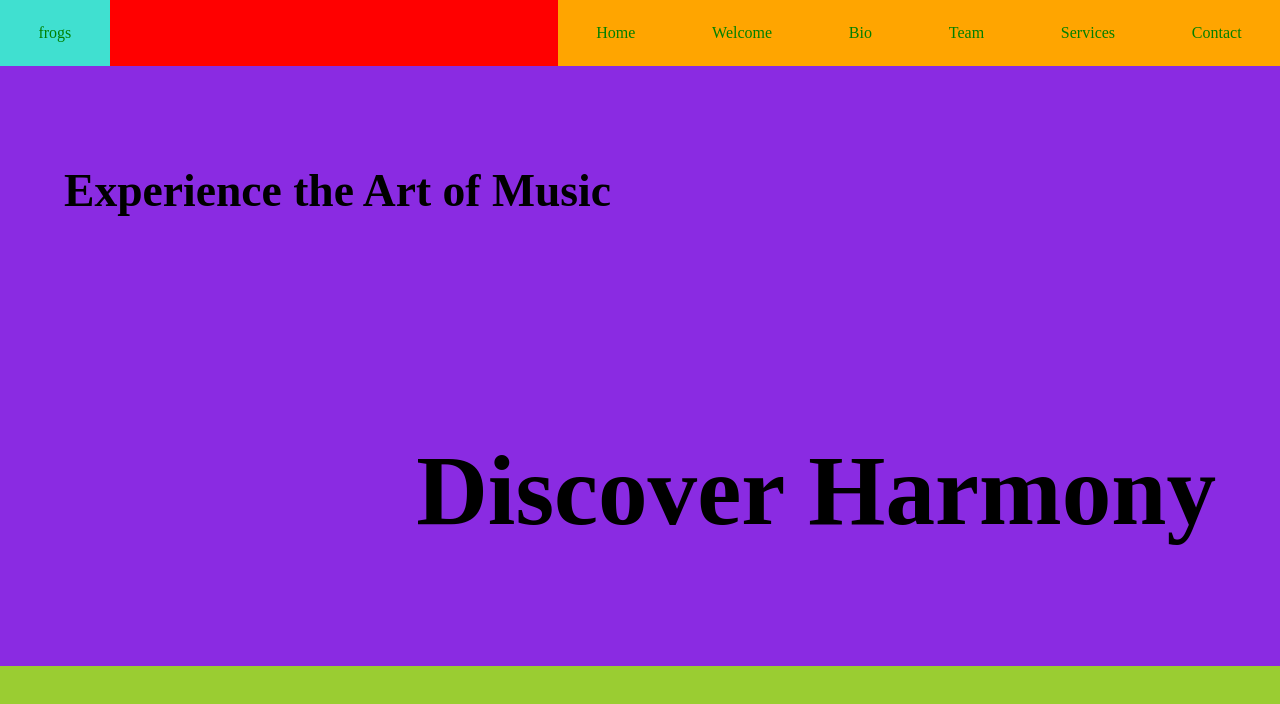
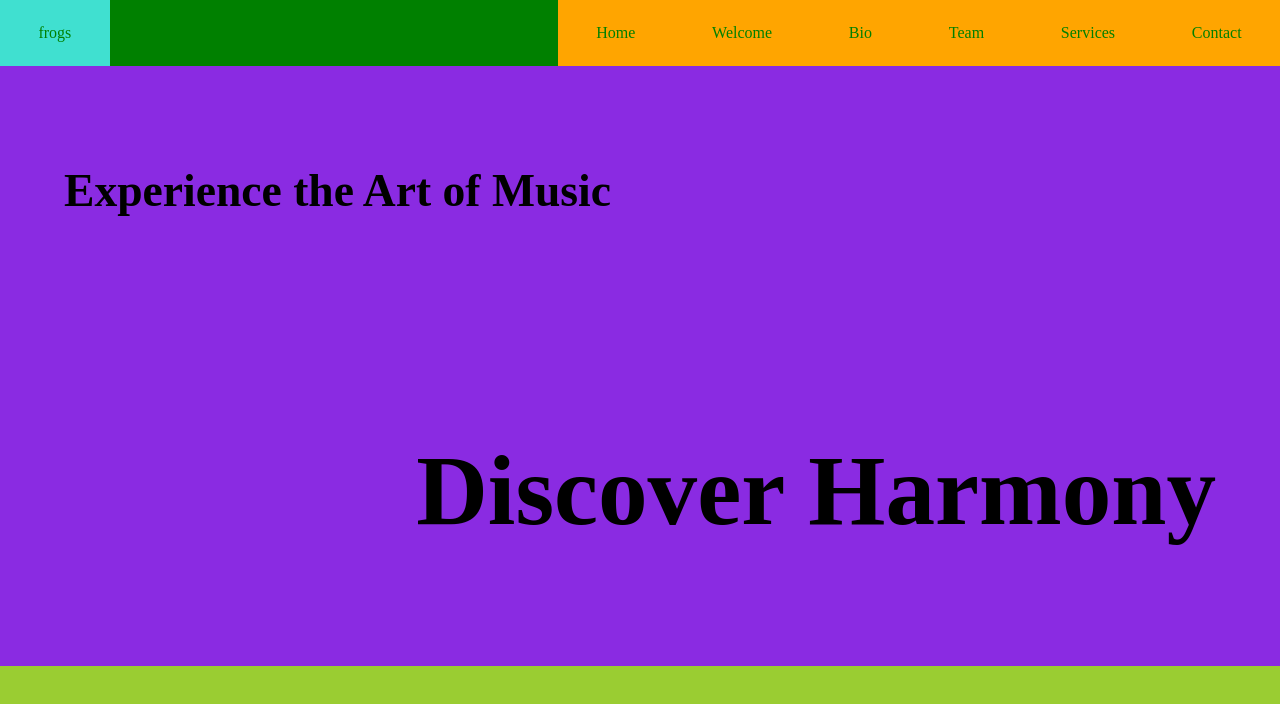
Before and after one commit to ember3141/tuttitutors.com, a plain HTML site: page index.html in a window 1280 px wide. Shown: the top 704 px of the page. Drawn offline with Linux system fonts and the light colour scheme.

Commit message:
modified:   style/main.css

```diff
--- a/style/main.css
+++ b/style/main.css
@@ -10,13 +10,33 @@ body{
 }
 
 .header{
-    background: red;
+    background-color: transparent;
+    transition:background-color 0.3s ease;
+    z-index:1000;
     position: sticky;
     top: 0;
     color: #f1f1f1;
     display:flex;
     flex-direction: row;
     justify-content: flex-end;
+    /* position:absolute; */
+}
+
+.header:before{
+    content: '';
+    position: absolute;
+    top: 0;
+    left: 0;
+    right: 0;
+    bottom: 0;
+    background-color: rgba(0, 0, 0, 0.8); /* Background when sticky */
+    transition: opacity 0.3s ease;
+    opacity: 0;
+    z-index: -1;
+}
+
+.header.sticky:before{
+    opacity: 1;
 }
 
 .header .button{
```
